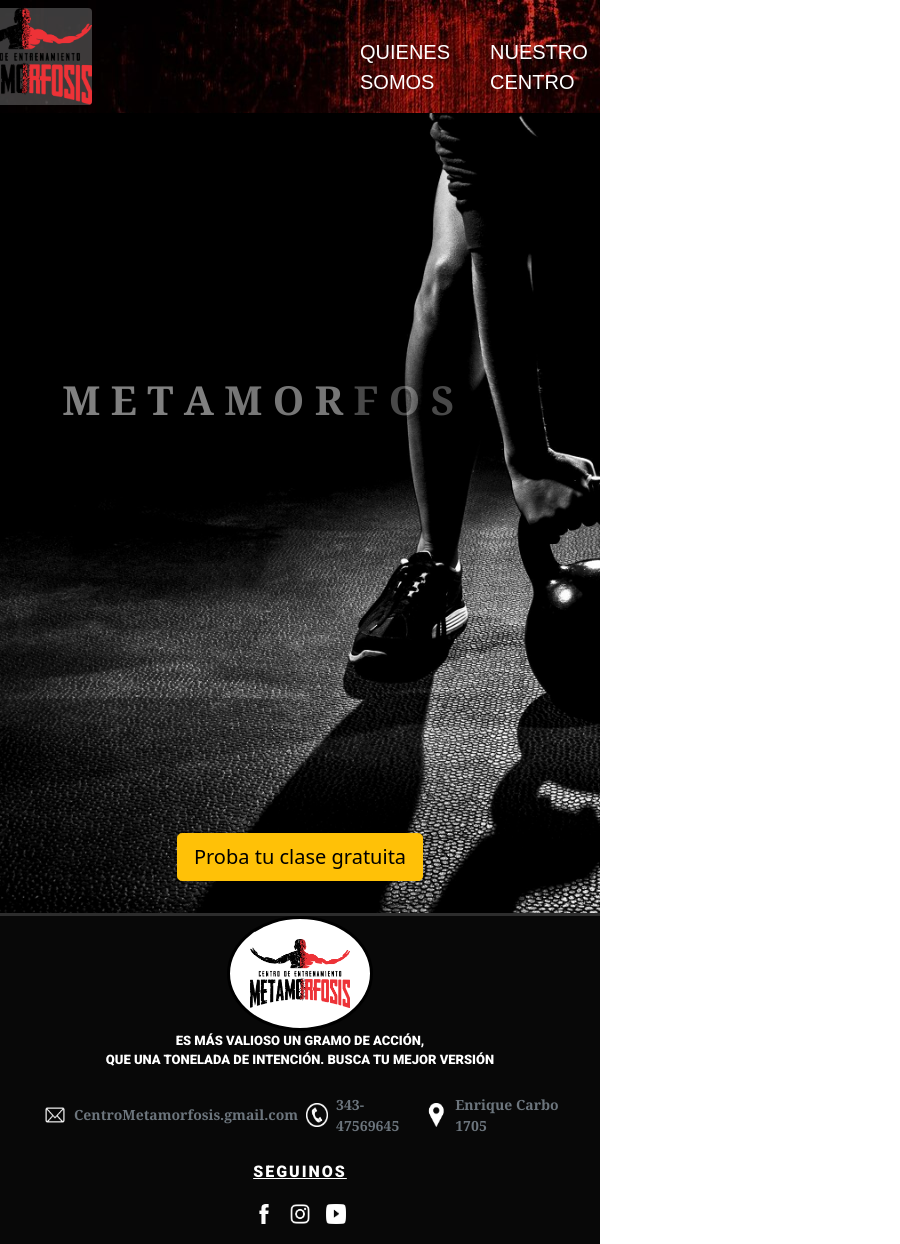
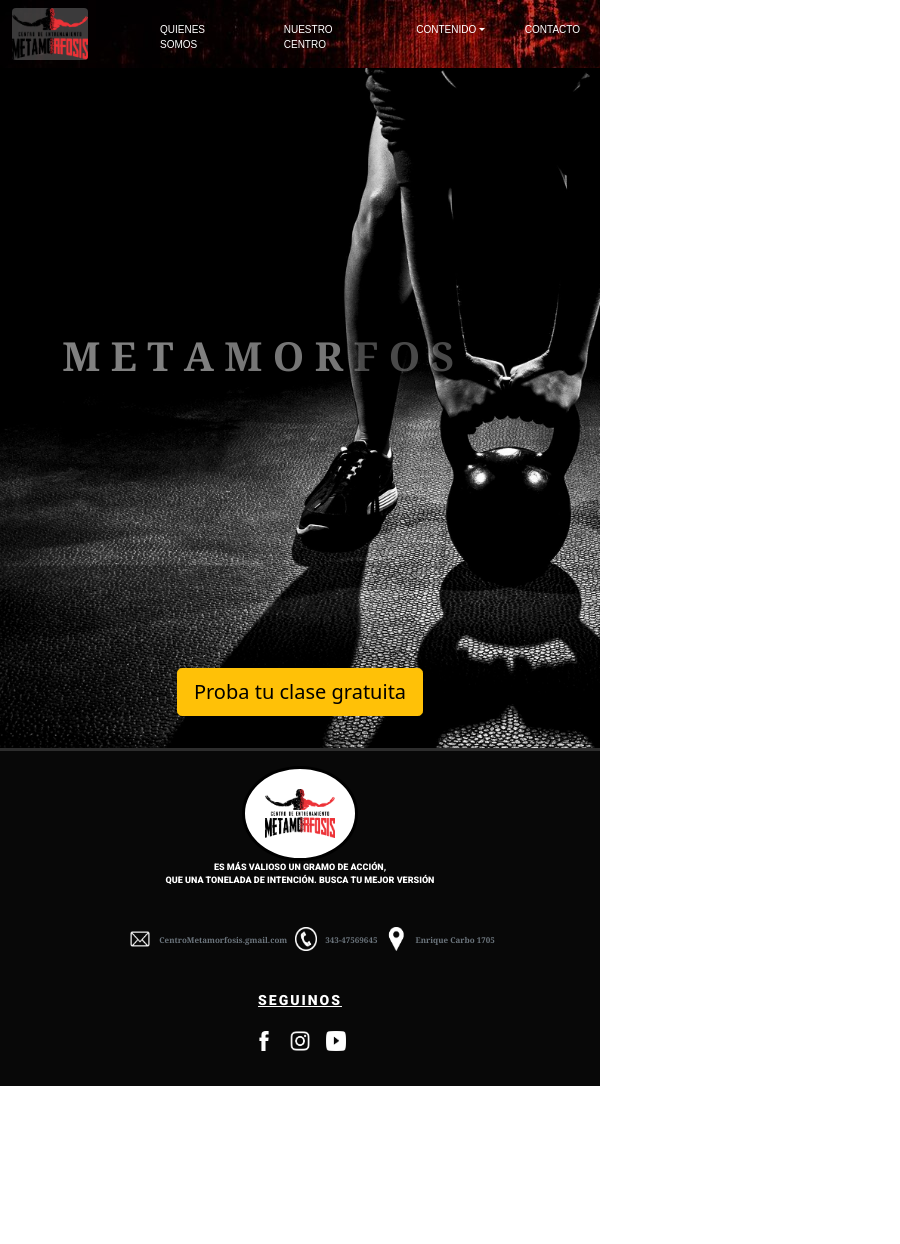
Before and after one commit to JuanmaUlman/Metamorfosis-Gym, a website: page index.html in a window 600 px wide. Shown: the top 1244 px of the page, 900 px wide, since content can reach past the window. After the commit the page ends 1086 px from the top, so only its background shows below. Drawn offline with nearby package versions, Linux system fonts and the light colour scheme; a web font is replaced by a local one.

Commit message:
Se arreglaron font-size tanto de header como de footer para version mobile y se redujo la altura del main index

```diff
--- a/index.html
+++ b/index.html
@@ -32,10 +32,9 @@
 
 <body>
     <header class="fondo-header container-fluid">
-        <div class="container">
-            <nav class="row navbar navbar-expand-sm  navbar-dark align-items-end justify-content-center">
+         <nav class="row navbar navbar-expand-sm  navbar-dark align-items-end justify-content-center">
 
-                <div class="col-md-2 col-lg-2 text-center">
+                <div class="col-md-2 col-sm-2 col-lg-2 text-center">
                     <a class="navbar-brand" href="index.html">
                         <img src="./images-proyecto/Logo.png" alt="Avatar Logo" class="rounded logo-header">
                     </a>
@@ -46,7 +45,7 @@
                     data-bs-target="#collapsibleNavbar">
                     <span class="navbar-toggler-icon"></span>
                 </button>
-                <div class="col-lg-8 col-md-8collapse navbar-collapse" id="collapsibleNavbar">
+                <div class="col-lg-8 col-md-10 col-sm-10 collapse navbar-collapse" id="collapsibleNavbar">
                     <!-- Links -->
                     <ul class="navbar-nav texto-menu  <!-- ms-3 -->">
                         <li class="nav-item ">
@@ -80,7 +79,7 @@
     </header>
 
 
-    <main class="contenedor-main">
+    <main class="contenedor-main container-fluid">
 
         <div class="container contenedortitulo d-flex align-items-center w-100 p-3 ">
             <div class="row d-flex justify-content-center w-100 ">
--- a/scss/_estructura-contacto.scss
+++ b/scss/_estructura-contacto.scss
@@ -70,15 +70,17 @@
                         background: rgba(68, 68, 68, 0.842);
                         font-size: 15px;
                         font-family:fantasy;
+                        color: #fff;
                     }
                     textarea{
                         width: 400px;
                         border: solid 2px $color-rojo;
                         background: transparent;
                         font-size: 15px;
-                        font-family:fantasy;
+                        font-family: fantasy;
                         background: rgba(68, 68, 68, 0.842);
                         border-radius: 10px;
+                        color: #fff;
                     }
                 }
             }
--- a/scss/_estructura-index.scss
+++ b/scss/_estructura-index.scss
@@ -45,7 +45,7 @@
     background-image: url(../images-proyecto/imagendefondopesarusareducida.png);
     background-size: cover;
     background-repeat: no-repeat;
-    height: 100vh;
+
     display: grid;
     justify-content: center;
     align-content:space-between;
@@ -244,7 +244,7 @@
 
 }
 
-@media (min-width: 768px) and (max-width: 1180px){
+/* @media (min-width: 768px) and (max-width: 1180px){
     #logoyfrasefooter{
         padding-top: 20px;
         padding-bottom: 20px;
@@ -257,6 +257,54 @@
         padding-top: 20px;
         padding-bottom: 20px;
         }
+} */
+
+@media (min-width: 576px) and (max-width: 768px){
+    .logo-header{
+        background-color: rgba(210, 210, 210, 0.276);
+        width: 100%;
+    }
+
+    .desplegable{
+        li{
+            a{
+                text-transform: uppercase;
+                font-size: 10px;
+                &:hover{
+                    background-image: url(../images-proyecto/fondorojodesplegable-redimensionado.jpg);
+                    color:#fff
+                }
+            }
+        }
+    }
+    #iconosfooter{
+            li{
+                p{
+                    a{
+                        font-size: 8px;
+                    }
+                }
+                img{
+                    width: 30px;
+                }
+        }
+    }
+    #logoyfrasefooter{
+        font-size: 9px;
+        padding-top: 15px;
+        padding-bottom: 15px;
+            img{
+                width: 70px;
+            }
+    }
+    .redes-footer{
+        padding-top: 15px;
+        padding-bottom: 15px;
+            p{
+                font-size: 14px;
+        }
+    }
+
 }
 
 @media (min-width: 501px) and (max-width: 772px){
@@ -269,7 +317,9 @@
         font-size: 8px;
     }
 
+
 }
+
 
 @media  (max-width: 479x){
     .lista-footer{
@@ -403,7 +453,7 @@
     background: rgb(12, 12, 12);
     background-size: cover;
     background-repeat: no-repeat;
-    overflow: hidden;
+
 }
 
 
--- a/scss/_tipografia-index.scss
+++ b/scss/_tipografia-index.scss
@@ -20,3 +20,11 @@
         font-size: 20px;
     }
 }
+
+@media (min-width: 576px) and (max-width: 767px){
+    .texto-menu{
+        color: rgb(255, 255, 255);
+        font-family: 'Fira Sans Condensed', sans-serif;
+        font-size: 10px;
+    }
+}
```
Also changed, not shown: contacto.html (+3 -7 lines), contenido.html (+3 -8 lines), nuestrocentro.html (+4 -6 lines), quienessomos.html (+3 -5 lines), css/estilo.css.
